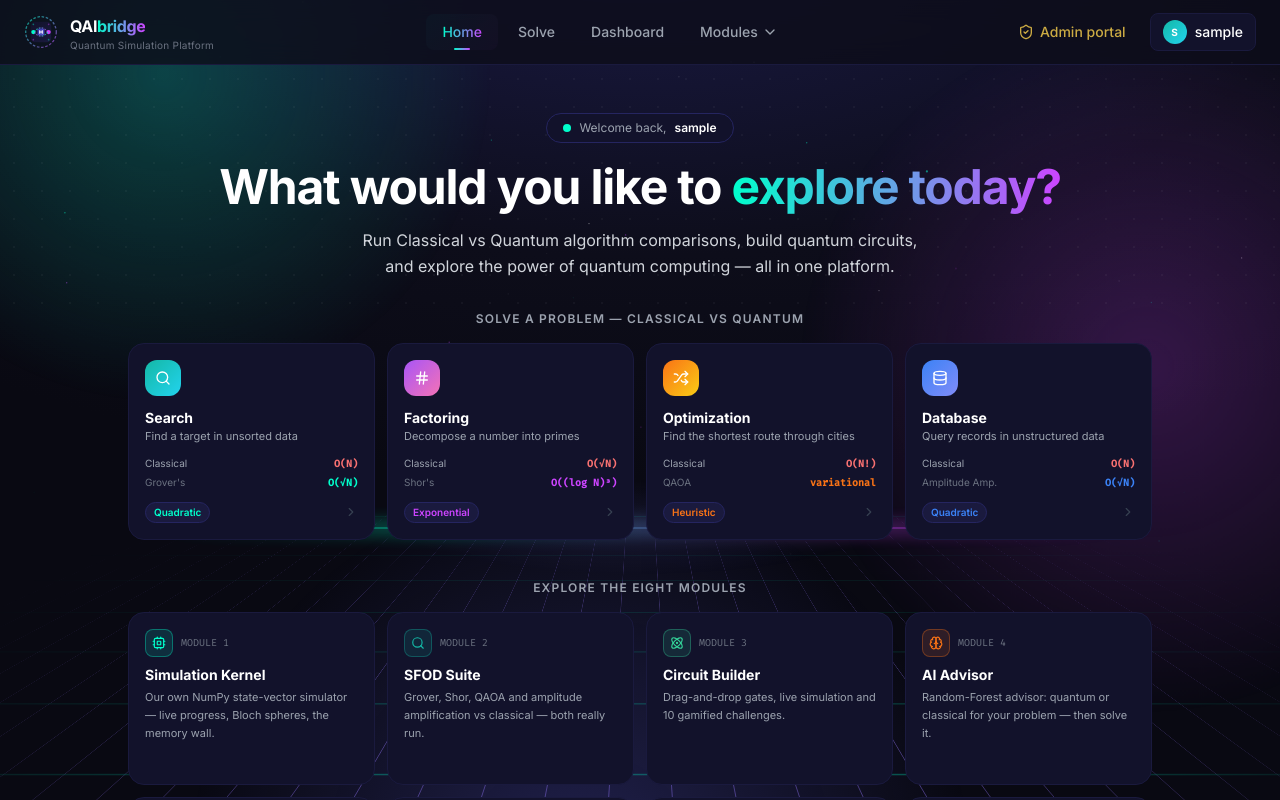
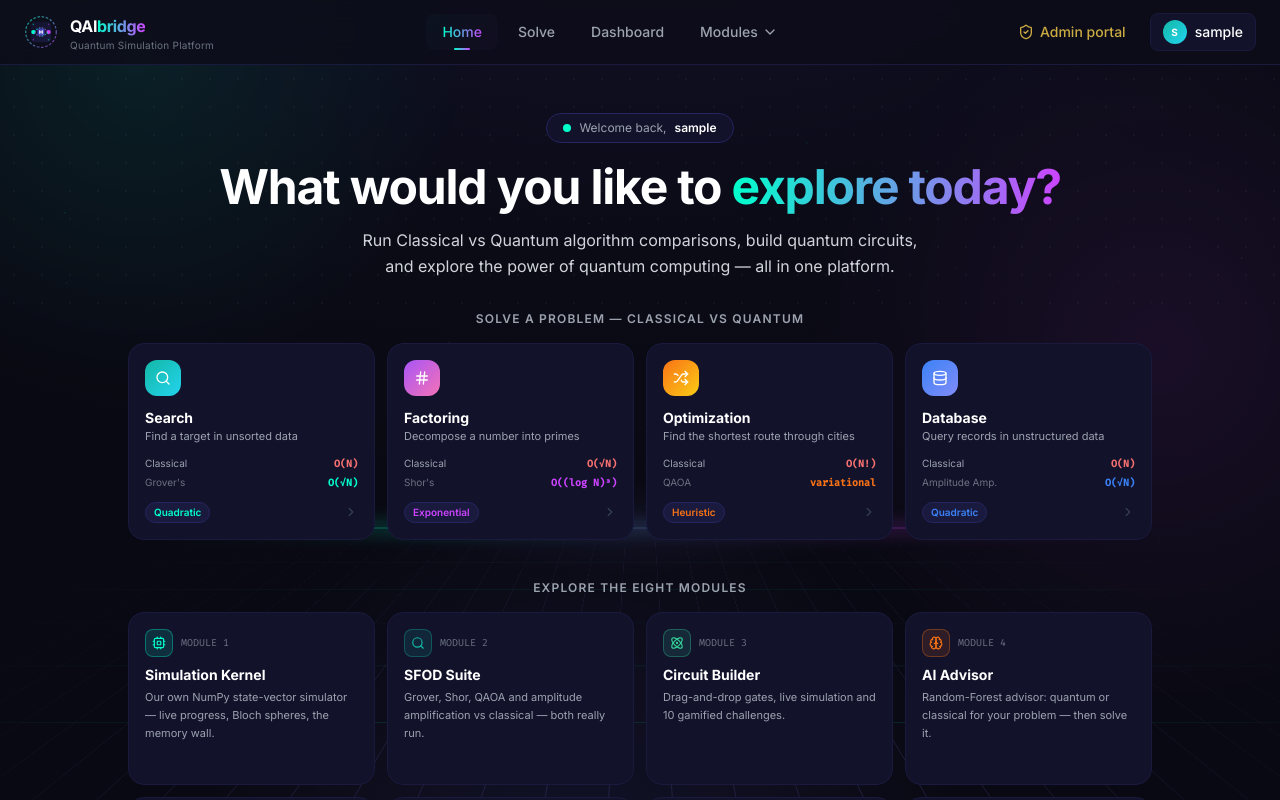
Before and after one commit to msyed-taha/QAIBridge, a React (Vite) app in the folder frontend/: page /app in a window 1280 px wide. Shown: the top 800 px of the page. Built offline with nearby package versions, Linux system fonts and the light colour scheme; sample sign-in values are in the browser's storage; a web font is replaced by a local one.

Commit message:
calm background inside the app
Co-Authored-By: Claude Opus 5.5 <noreply@anthropic.com>

```diff
--- a/frontend/src/components/layout/AppBackground.tsx
+++ b/frontend/src/components/layout/AppBackground.tsx
@@ -1,4 +1,9 @@
 import { useEffect, useRef } from 'react';
+import { useLocation } from 'react-router-dom';
+
+// Signed-in tool pages, where the backdrop goes calm so results are easy to read.
+const CALM_PAGES = ['/app', '/account', '/simulator', '/circuit', '/solve', '/dashboard', '/module', '/admin'];
+const isCalmPage = (path: string) => CALM_PAGES.some(p => path === p || path.startsWith(p));
 
 // Stars at random-looking but fixed spots (seeded), drawn once as a large SVG
 // tile so no repeating pattern shows.
@@ -23,11 +28,14 @@ const STARS_TWINKLE = starTile(23, 1150, 900, 40);
  * with the odd shooting star, and a grid floor running off to a glowing horizon.
  * On arrival the scene builds itself (glows bloom, the floor sweeps open, the
  * horizon draws in). With a mouse, the layers shift by different amounts so the
- * scene feels 3D, and a soft light follows the pointer. Styles live in index.css
- * (.scene-*). Motion stops for "reduce motion" and pauses while the tab is hidden.
+ * scene feels 3D, and a soft light follows the pointer. Inside the signed-in app
+ * it goes calm: everything holds still and dims (fading over a second when you
+ * move between the two). Styles live in index.css (.scene-*). Motion stops for
+ * "reduce motion" and pauses while the tab is hidden.
  */
 export function AppBackground() {
   const ref = useRef<HTMLDivElement>(null);
+  const calm = isCalmPage(useLocation().pathname);
 
   useEffect(() => {
     const el = ref.current;
@@ -47,6 +55,7 @@ export function AppBackground() {
       el.style.setProperty('--my', y.toFixed(3));
     };
     const onMove = (e: PointerEvent) => {
+      if (el.classList.contains('is-calm')) return;
       x = (e.clientX / window.innerWidth) * 2 - 1;
       y = (e.clientY / window.innerHeight) * 2 - 1;
       if (!frame) frame = requestAnimationFrame(apply);
@@ -61,7 +70,7 @@ export function AppBackground() {
   }, []);
 
   return (
-    <div ref={ref} className="scene" aria-hidden="true">
+    <div ref={ref} className={`scene${calm ? ' is-calm' : ''}`} aria-hidden="true">
       <div className="scene-layer scene-depth-far">
         <div className="scene-stars" style={{ backgroundImage: STARS }} />
         <div className="scene-stars scene-stars-twinkle" style={{ backgroundImage: STARS_TWINKLE }} />
@@ -78,6 +87,7 @@ export function AppBackground() {
       <div className="scene-horizon" />
       <div className="scene-meteor scene-meteor-1" />
       <div className="scene-meteor scene-meteor-2" />
+      <div className="scene-dim" />
     </div>
   );
 }
--- a/frontend/src/index.css
+++ b/frontend/src/index.css
@@ -134,6 +134,23 @@ body { margin: 0; background: #0d0d1a; color: white; font-family: 'Inter', sans-
 @keyframes scene-draw { from { scale: 0 1; opacity: 0; } }
 @keyframes scene-breathe { to { opacity: .4; } }
 
+/* Calm mode, inside the signed-in app (AppBackground.tsx adds .is-calm): the
+   scene holds still where it is and dims, so charts, code and results stay easy
+   to read and the background uses no GPU time. Pausing (not removing) the
+   animations means nothing jumps when switching back and forth. */
+.scene-dim {
+  position: absolute; inset: 0;
+  background: rgba(10, 10, 20, .62);
+  opacity: 0; transition: opacity 1s ease;
+}
+.scene.is-calm .scene-dim { opacity: 1; }
+.scene.is-calm .scene-layer, .scene.is-calm .scene-floor { transform: none; }
+.scene.is-calm .scene-spot { opacity: 0; }
+.scene.is-calm .scene-meteor { display: none; }
+.scene.is-calm .scene-glow, .scene.is-calm .scene-stars-twinkle { animation-play-state: paused; }
+/* first animation = arrival (lets it finish), second = the loop (held) */
+.scene.is-calm .scene-grid, .scene.is-calm .scene-horizon { animation-play-state: running, paused; }
+
 /* Phones: fewer layers to move. */
 @media (max-width: 640px) {
   .scene-glow-indigo, .scene-stars-twinkle, .scene-meteor-2 { display: none; }
```
